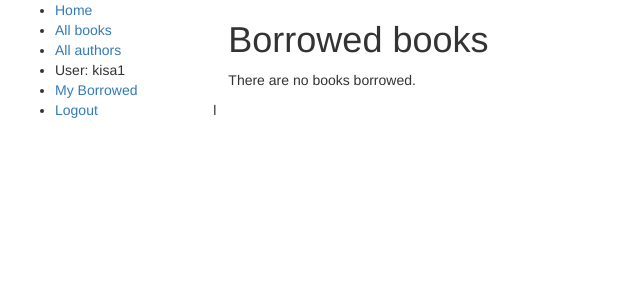
After one commit to nkrasheninnikova/django, a Django app: a page that uses catalog/templates/base_generic.html in a window 1280 px wide. The commit adds this page. Shown: the top 300 px of the page, without its empty margins (0-640 px from the left). Run offline with Django 5.2, Linux system fonts and the light colour scheme; a user stored in the database is signed in; data comes from the database, SQL or seed files in the repository; both versions use the stored data as it was after the commit; some libraries are stand-ins or nearby versions.

Commit message:
eleven commit

```diff
--- a/catalog/admin.py
+++ b/catalog/admin.py
@@ -28,6 +28,7 @@
 
 @admin.register(BookInstance)
 class BookInstanceAdmin(admin.ModelAdmin):
+    list_display = ('book', 'status', 'borrower', 'due_back', 'id')
     list_filter = ('status', 'due_back')
 
     fieldsets = (
@@ -35,6 +36,6 @@
             'fields': ('book','imprint', 'id')
         }),
         ('Availability', {
-            'fields': ('status', 'due_back')
+            'fields': ('status', 'due_back', 'borrower')
         }),
     )
--- a/catalog/templates/base_generic.html
+++ b/catalog/templates/base_generic.html
@@ -26,6 +26,7 @@
               <li><a href="">All authors</a></li>
               {% if user.is_authenticated %}
                  <li>User: {{ user.get_username }}</li>
+                 <li><a href="{% url 'my-borrowed' %}">My Borrowed</a></li>
                  <li><a href="{% url 'logout'%}?next={{request.path}}">Logout</a></li>
               {% else %}
                  <li><a href="{% url 'login'%}?next={{request.path}}">Login</a></li>
--- /dev/null
+++ b/catalog/templates/catalog/bookinstance_list_borrowed_user.html
@@ -0,0 +1,19 @@
+{% extends "base_generic.html" %}
+
+{% block content %}
+    <h1>Borrowed books</h1>
+
+    {% if bookinstance_list %}
+    <ul>
+
+      {% for bookinst in bookinstance_list %}
+      <li class="{% if bookinst.is_overdue %}text-danger{% endif %}">
+        <a href="{% url 'book-detail' bookinst.book.pk %}">{{bookinst.book.title}}</a> ({{ bookinst.due_back }})
+      </li>
+      {% endfor %}
+    </ul>
+
+    {% else %}
+      <p>There are no books borrowed.</p>
+    {% endif %}
+{% endblock %}
--- a/catalog/urls.py
+++ b/catalog/urls.py
@@ -1,10 +1,11 @@
 from django.urls import path
 from . import views
-from django.conf.urls import url
+from django.urls import re_path
 
 
 urlpatterns = [
     path('', views.index, name='index'),
     path('books/', views.BookListView.as_view(), name='books'),
-    url(r'^book/(?P<pk>\d+)$', views.BookDetailView.as_view(), name='book-detail'),
+    re_path(r'^book/(?P<pk>\d+)$', views.BookDetailView.as_view(), name='book-detail'),
+    re_path(r'^mybooks/$', views.LoanedBooksByUserListView.as_view(), name='my-borrowed'),
 ]
--- a/catalog/views.py
+++ b/catalog/views.py
@@ -1,6 +1,7 @@
 from django.shortcuts import render
 from .models import Book, Author, BookInstance, Genre
 from django.views import generic
+from django.contrib.auth.mixins import LoginRequiredMixin
 
 
 def index(request):
@@ -27,3 +28,14 @@
 class BookListView(generic.ListView):
     model = Book
     paginate_by = 2
+
+class LoanedBooksByUserListView(LoginRequiredMixin,generic.ListView):
+    """
+    Generic class-based view listing books on loan to current user.
+    """
+    model = BookInstance
+    template_name ='catalog/bookinstance_list_borrowed_user.html'
+    paginate_by = 10
+
+    def get_queryset(self):
+        return BookInstance.objects.filter(borrower=self.request.user).filter(status__exact='o').order_by('due_back')
```
Also changed, not shown: catalog/models.py (+11 -1 lines), catalog/migrations/0004_bookinstance_borrower.py (added), catalog/migrations/0005_alter_bookinstance_options.py (added), db.sqlite3.
